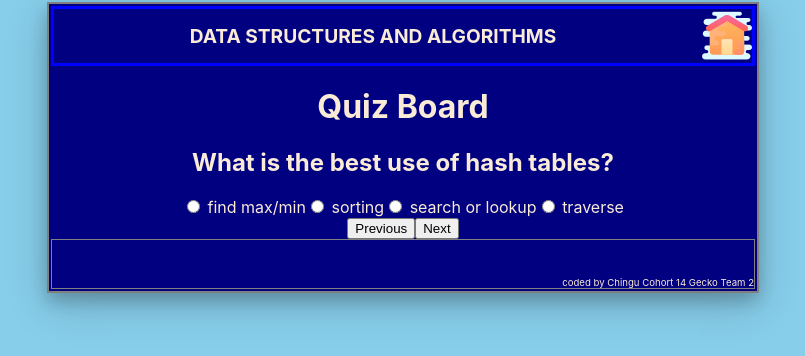
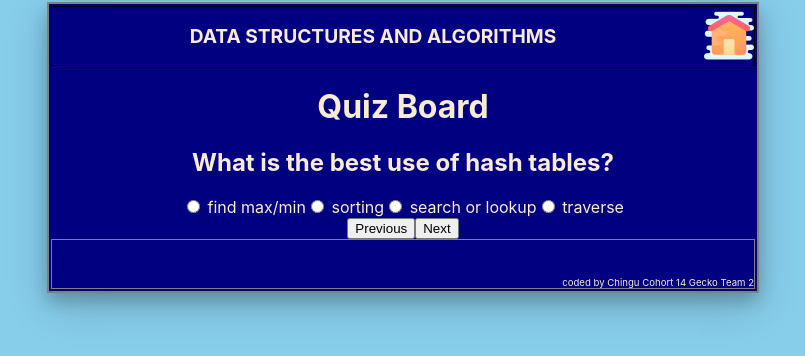
Before and after one commit to chingu-voyages/v14-geckos-team-02, a React (Create React App) app: page / in a window 1280 px wide. Shown: the top 356 px of the page, without its empty margins (237-1042 px from the left). Built offline with nearby package versions, Linux system fonts and the light colour scheme.

Commit message:
Modify header css

```diff
--- a/src/views/Header/Header.css
+++ b/src/views/Header/Header.css
@@ -1,5 +1,5 @@
 .headerAS {
-  border: 3px solid blue;
+  border: 1px solid black;
   display: grid;
   grid-template-columns: 1fr 60px;
   font-size: 1.2rem;
```
